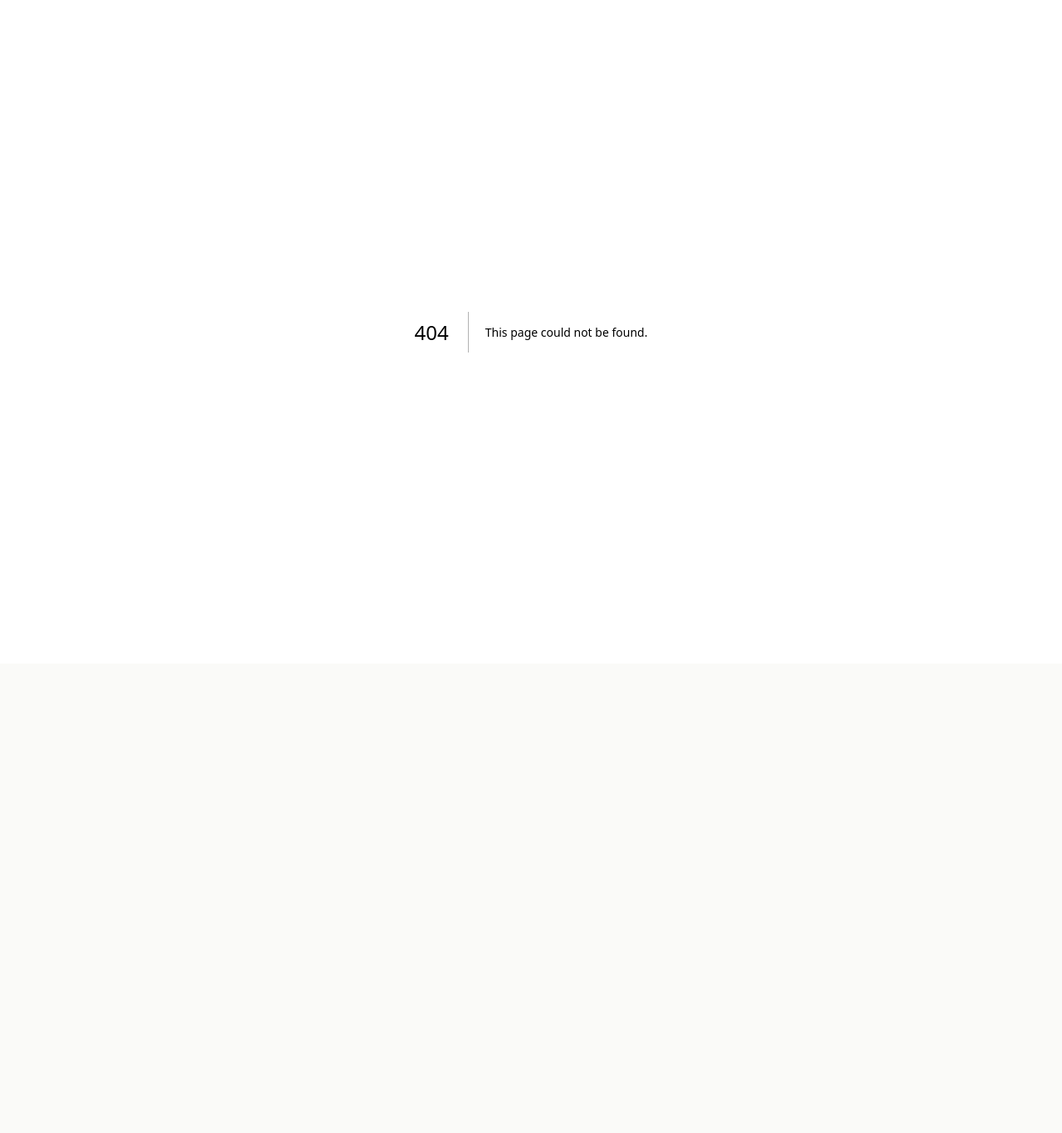
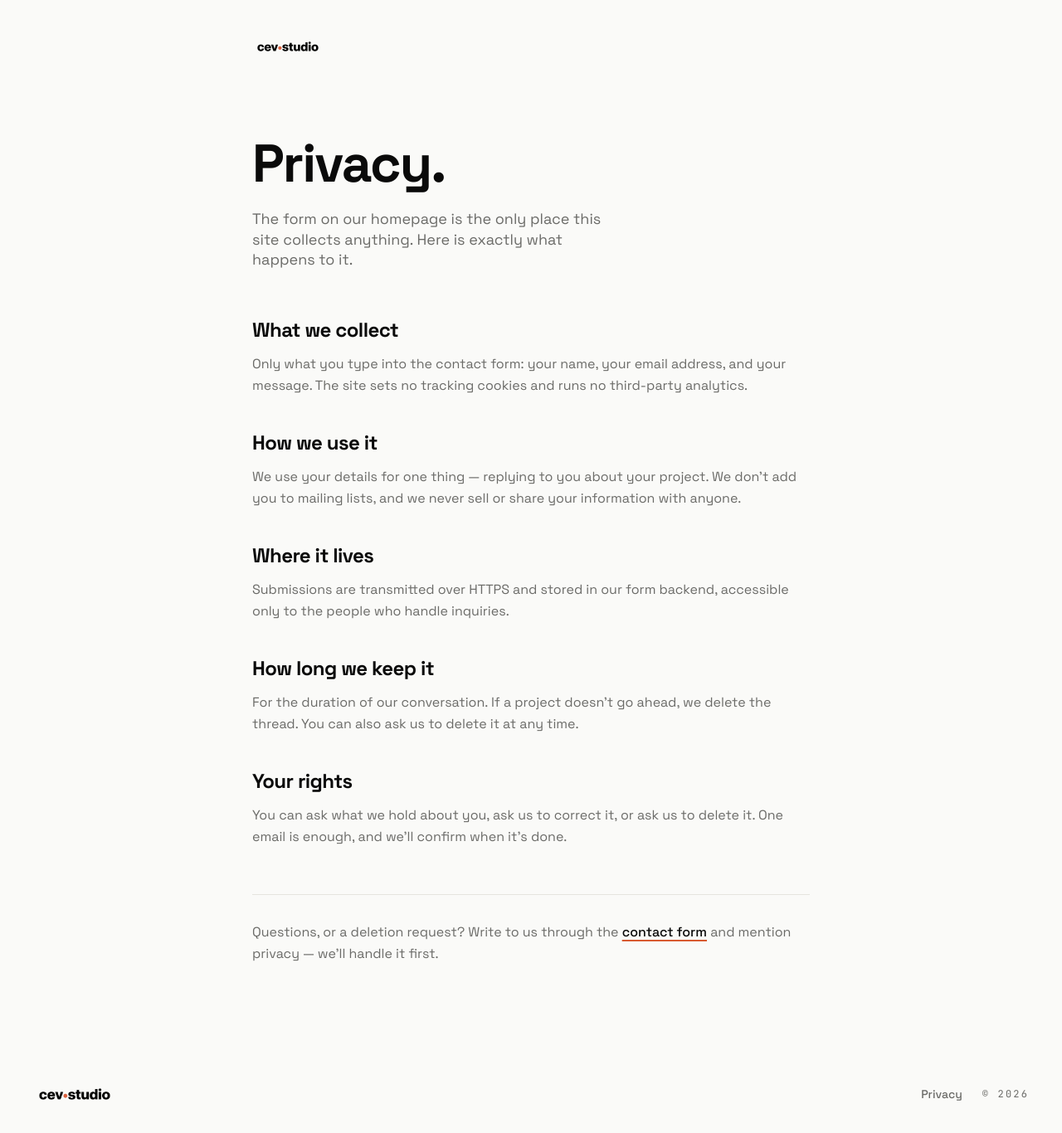
Before and after one commit to laughable-9/cevstudio, a Next.js app: page /privacy in a window 1280 px wide. Before the commit this address had no page. Shown: the top 1366 px of the page at 83% size. Before the commit the page ends 800 px from the top, so only its background shows below. Built offline with nearby package versions, Linux system fonts and the light colour scheme.

Commit message:
feat(privacy): add privacy page and footer link

```diff
--- a/app/components/Footer.tsx
+++ b/app/components/Footer.tsx
@@ -1,8 +1,9 @@
 import Image from "next/image";
+import Link from "next/link";
 
 export default function Footer() {
   return (
-    <footer className="border-t border-border">
+    <footer>
       <div className="mx-auto flex max-w-7xl items-center justify-between gap-6 px-6 py-12 md:px-10">
         <Image
           src="/logo.png"
@@ -11,9 +12,17 @@ export default function Footer() {
           height={64}
           className="h-14 w-auto"
         />
-        <p className="font-mono text-xs uppercase tracking-[0.18em] text-muted">
-          © 2026
-        </p>
+        <div className="flex items-center gap-6">
+          <Link
+            href="/privacy"
+            className="text-sm font-medium text-muted transition-colors hover:text-ink"
+          >
+            Privacy
+          </Link>
+          <p className="font-mono text-xs uppercase tracking-[0.18em] text-muted">
+            © 2026
+          </p>
+        </div>
       </div>
     </footer>
   );
--- /dev/null
+++ b/app/privacy/page.tsx
@@ -0,0 +1,99 @@
+import type { Metadata } from "next";
+import Image from "next/image";
+import Link from "next/link";
+import Footer from "../components/Footer";
+
+export const metadata: Metadata = {
+  title: "Privacy — cev.studio",
+  description:
+    "How cev.studio handles the information you share through our contact form.",
+};
+
+const sections = [
+  {
+    heading: "What we collect",
+    body: "Only what you type into the contact form: your name, your email address, and your message. The site sets no tracking cookies and runs no third-party analytics.",
+  },
+  {
+    heading: "How we use it",
+    body: "We use your details for one thing — replying to you about your project. We don't add you to mailing lists, and we never sell or share your information with anyone.",
+  },
+  {
+    heading: "Where it lives",
+    body: "Submissions are transmitted over HTTPS and stored in our form backend, accessible only to the people who handle inquiries.",
+  },
+  {
+    heading: "How long we keep it",
+    body: "For the duration of our conversation. If a project doesn't go ahead, we delete the thread. You can also ask us to delete it at any time.",
+  },
+  {
+    heading: "Your rights",
+    body: "You can ask what we hold about you, ask us to correct it, or ask us to delete it. One email is enough, and we'll confirm when it's done.",
+  },
+];
+
+export default function PrivacyPage() {
+  return (
+    <>
+      <header className="px-6 pt-8 md:px-10">
+        <div className="mx-auto max-w-2xl">
+          <Link href="/" aria-label="cev.studio home" className="inline-flex">
+            <Image
+              src="/logo.png"
+              alt="cev.studio"
+              width={280}
+              height={64}
+              priority
+              className="h-12 w-auto"
+            />
+          </Link>
+        </div>
+      </header>
+
+      <main className="px-6 py-16 md:px-10 md:py-20">
+        <div className="mx-auto max-w-2xl">
+          <h1
+            className="font-bold tracking-tight text-ink"
+            style={{
+              fontSize: "clamp(2.5rem, 6vw, 4rem)",
+              lineHeight: 0.95,
+              letterSpacing: "-0.03em",
+            }}
+          >
+            Privacy.
+          </h1>
+          <p className="mt-6 max-w-md text-base leading-snug text-muted md:text-lg">
+            The form on our homepage is the only place this site collects
+            anything. Here is exactly what happens to it.
+          </p>
+
+          <div className="mt-14 flex flex-col gap-10">
+            {sections.map((s) => (
+              <section key={s.heading}>
+                <h2 className="text-xl font-bold tracking-tight text-ink md:text-2xl">
+                  {s.heading}
+                </h2>
+                <p className="mt-3 max-w-prose text-base leading-relaxed text-muted">
+                  {s.body}
+                </p>
+              </section>
+            ))}
+          </div>
+
+          <p className="mt-14 border-t border-border pt-8 text-base leading-relaxed text-muted">
+            Questions, or a deletion request? Write to us through the{" "}
+            <Link
+              href="/"
+              className="font-medium text-ink underline decoration-accent decoration-2 underline-offset-4 transition-colors hover:text-accent"
+            >
+              contact form
+            </Link>{" "}
+            and mention privacy — we&rsquo;ll handle it first.
+          </p>
+        </div>
+      </main>
+
+      <Footer />
+    </>
+  );
+}
```
